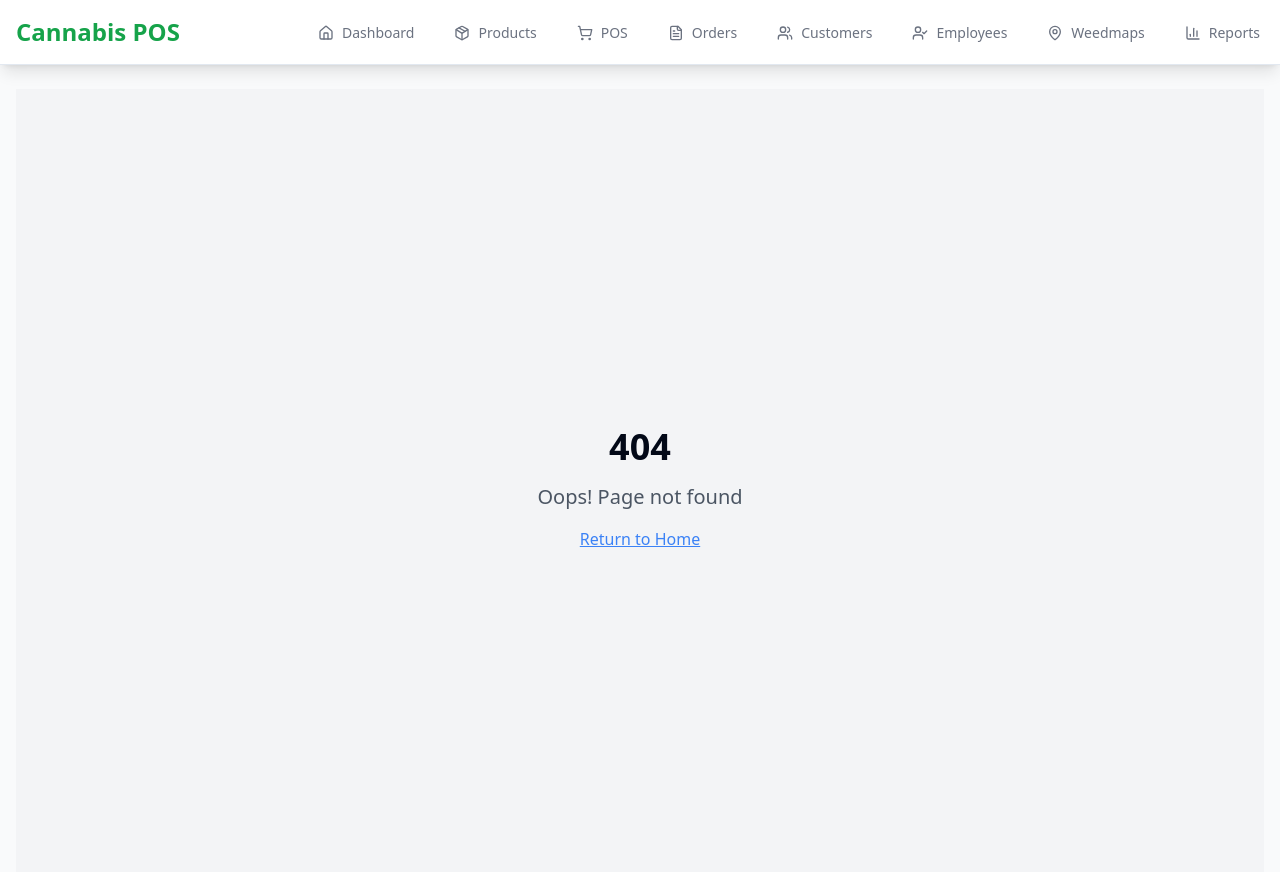
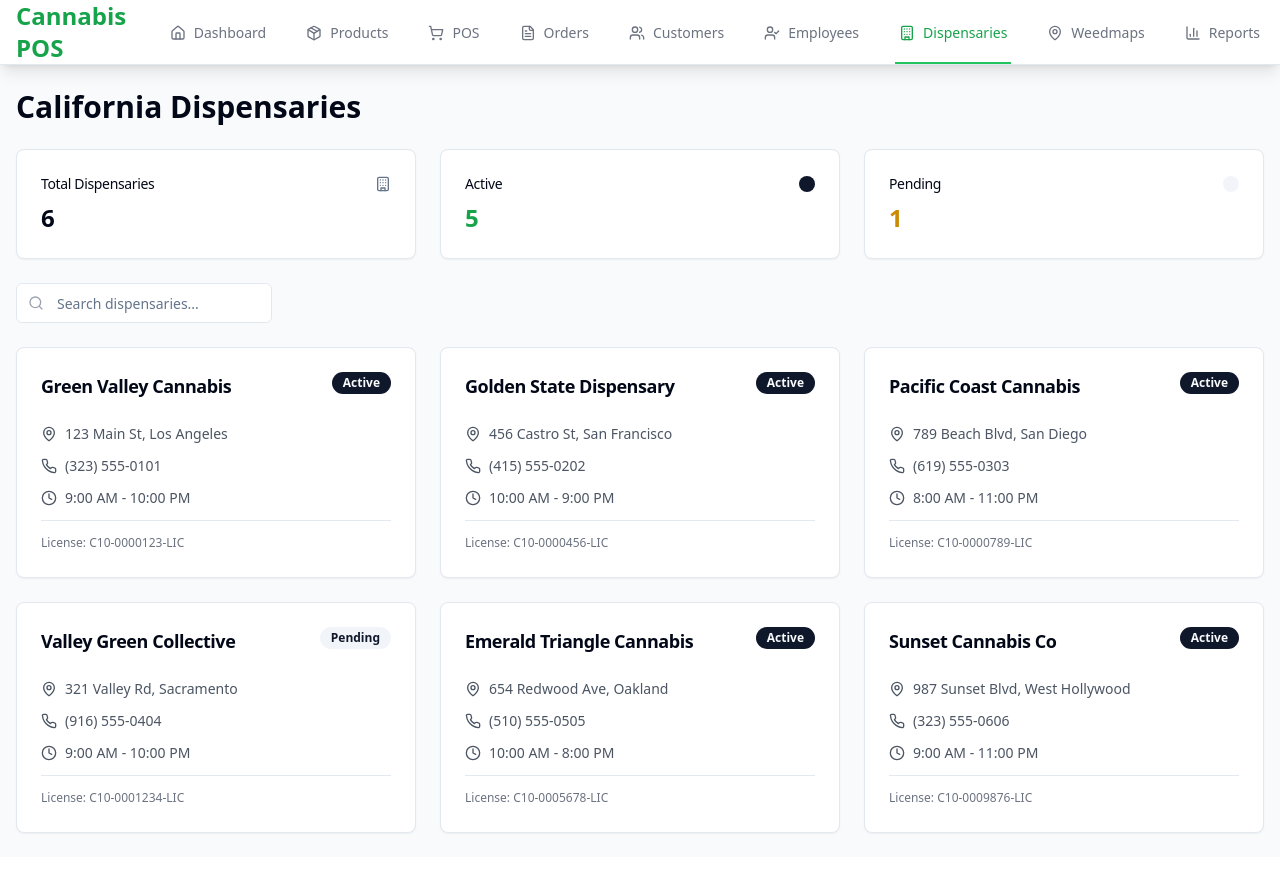
Before and after one commit to lalomorales22/budtender-business-boost, a React (Vite) app: page /dispensaries in a window 1280 px wide. Before the commit this address had no page. Shown: the top 872 px of the page. Built offline with nearby package versions, Linux system fonts and the light colour scheme.

Commit message:
Add Dispensaries page
Added a Dispensaries page with a California dispensaries view, integrated into the navigation between Employees and Weedmaps.

```diff
--- a/src/App.tsx
+++ b/src/App.tsx
@@ -12,6 +12,7 @@ import Orders from "./pages/Orders";
 import OrderDetails from "./pages/OrderDetails";
 import Customers from "./pages/Customers";
 import Employees from "./pages/Employees";
+import Dispensaries from "./pages/Dispensaries";
 import Weedmaps from "./pages/Weedmaps";
 import Reports from "./pages/Reports";
 import NotFound from "./pages/NotFound";
@@ -35,6 +36,7 @@ const App = () => (
               <Route path="/orders/:id" element={<OrderDetails />} />
               <Route path="/customers" element={<Customers />} />
               <Route path="/employees" element={<Employees />} />
+              <Route path="/dispensaries" element={<Dispensaries />} />
               <Route path="/weedmaps" element={<Weedmaps />} />
               <Route path="/reports" element={<Reports />} />
               <Route path="*" element={<NotFound />} />
--- a/src/components/Navigation.tsx
+++ b/src/components/Navigation.tsx
@@ -8,7 +8,8 @@ import {
   UserCheck,
   BarChart3,
   Home,
-  MapPin
+  MapPin,
+  Building
 } from 'lucide-react';
 
 const Navigation = () => {
@@ -21,6 +22,7 @@ const Navigation = () => {
     { path: '/orders', label: 'Orders', icon: FileText },
     { path: '/customers', label: 'Customers', icon: Users },
     { path: '/employees', label: 'Employees', icon: UserCheck },
+    { path: '/dispensaries', label: 'Dispensaries', icon: Building },
     { path: '/weedmaps', label: 'Weedmaps', icon: MapPin },
     { path: '/reports', label: 'Reports', icon: BarChart3 },
   ];
--- /dev/null
+++ b/src/pages/Dispensaries.tsx
@@ -0,0 +1,209 @@
+
+import { useState, useEffect } from 'react';
+import { Card, CardContent, CardHeader, CardTitle } from '@/components/ui/card';
+import { Input } from '@/components/ui/input';
+import { Badge } from '@/components/ui/badge';
+import { Search, MapPin, Phone, Clock, Building } from 'lucide-react';
+
+interface Dispensary {
+  id: number;
+  name: string;
+  address: string;
+  city: string;
+  phone: string;
+  hours: string;
+  license: string;
+  status: 'Active' | 'Pending' | 'Closed';
+}
+
+const Dispensaries = () => {
+  const [dispensaries, setDispensaries] = useState<Dispensary[]>([]);
+  const [filteredDispensaries, setFilteredDispensaries] = useState<Dispensary[]>([]);
+  const [searchTerm, setSearchTerm] = useState('');
+
+  // Sample California dispensaries data
+  const californiaDispensaries: Dispensary[] = [
+    {
+      id: 1,
+      name: "Green Valley Cannabis",
+      address: "123 Main St",
+      city: "Los Angeles",
+      phone: "(323) 555-0101",
+      hours: "9:00 AM - 10:00 PM",
+      license: "C10-0000123-LIC",
+      status: "Active"
+    },
+    {
+      id: 2,
+      name: "Golden State Dispensary",
+      address: "456 Castro St",
+      city: "San Francisco",
+      phone: "(415) 555-0202",
+      hours: "10:00 AM - 9:00 PM",
+      license: "C10-0000456-LIC",
+      status: "Active"
+    },
+    {
+      id: 3,
+      name: "Pacific Coast Cannabis",
+      address: "789 Beach Blvd",
+      city: "San Diego",
+      phone: "(619) 555-0303",
+      hours: "8:00 AM - 11:00 PM",
+      license: "C10-0000789-LIC",
+      status: "Active"
+    },
+    {
+      id: 4,
+      name: "Valley Green Collective",
+      address: "321 Valley Rd",
+      city: "Sacramento",
+      phone: "(916) 555-0404",
+      hours: "9:00 AM - 10:00 PM",
+      license: "C10-0001234-LIC",
+      status: "Pending"
+    },
+    {
+      id: 5,
+      name: "Emerald Triangle Cannabis",
+      address: "654 Redwood Ave",
+      city: "Oakland",
+      phone: "(510) 555-0505",
+      hours: "10:00 AM - 8:00 PM",
+      license: "C10-0005678-LIC",
+      status: "Active"
+    },
+    {
+      id: 6,
+      name: "Sunset Cannabis Co",
+      address: "987 Sunset Blvd",
+      city: "West Hollywood",
+      phone: "(323) 555-0606",
+      hours: "9:00 AM - 11:00 PM",
+      license: "C10-0009876-LIC",
+      status: "Active"
+    }
+  ];
+
+  useEffect(() => {
+    setDispensaries(californiaDispensaries);
+    setFilteredDispensaries(californiaDispensaries);
+  }, []);
+
+  useEffect(() => {
+    const filtered = dispensaries.filter(dispensary =>
+      dispensary.name.toLowerCase().includes(searchTerm.toLowerCase()) ||
+      dispensary.city.toLowerCase().includes(searchTerm.toLowerCase()) ||
+      dispensary.address.toLowerCase().includes(searchTerm.toLowerCase())
+    );
+    setFilteredDispensaries(filtered);
+  }, [dispensaries, searchTerm]);
+
+  const getStatusBadge = (status: string) => {
+    const statusColors: { [key: string]: 'default' | 'secondary' | 'destructive' } = {
+      Active: 'default',
+      Pending: 'secondary',
+      Closed: 'destructive'
+    };
+    return <Badge variant={statusColors[status] || 'secondary'}>{status}</Badge>;
+  };
+
+  const activeDispensaries = dispensaries.filter(d => d.status === 'Active').length;
+  const pendingDispensaries = dispensaries.filter(d => d.status === 'Pending').length;
+
+  return (
+    <div className="space-y-6">
+      <div className="flex justify-between items-center">
+        <h1 className="text-3xl font-bold">California Dispensaries</h1>
+      </div>
+
+      {/* Stats */}
+      <div className="grid grid-cols-1 md:grid-cols-3 gap-6">
+        <Card>
+          <CardHeader className="flex flex-row items-center justify-between space-y-0 pb-2">
+            <CardTitle className="text-sm font-medium">Total Dispensaries</CardTitle>
+            <Building className="h-4 w-4 text-muted-foreground" />
+          </CardHeader>
+          <CardContent>
+            <div className="text-2xl font-bold">{dispensaries.length}</div>
+          </CardContent>
+        </Card>
+
+        <Card>
+          <CardHeader className="flex flex-row items-center justify-between space-y-0 pb-2">
+            <CardTitle className="text-sm font-medium">Active</CardTitle>
+            <Badge variant="default" className="h-4 w-4 rounded-full p-0" />
+          </CardHeader>
+          <CardContent>
+            <div className="text-2xl font-bold text-green-600">{activeDispensaries}</div>
+          </CardContent>
+        </Card>
+
+        <Card>
+          <CardHeader className="flex flex-row items-center justify-between space-y-0 pb-2">
+            <CardTitle className="text-sm font-medium">Pending</CardTitle>
+            <Badge variant="secondary" className="h-4 w-4 rounded-full p-0" />
+          </CardHeader>
+          <CardContent>
+            <div className="text-2xl font-bold text-yellow-600">{pendingDispensaries}</div>
+          </CardContent>
+        </Card>
+      </div>
+
+      {/* Search */}
+      <div className="relative w-64">
+        <Search className="absolute left-3 top-1/2 transform -translate-y-1/2 text-gray-400 w-4 h-4" />
+        <Input
+          placeholder="Search dispensaries..."
+          value={searchTerm}
+          onChange={(e) => setSearchTerm(e.target.value)}
+          className="pl-10"
+        />
+      </div>
+
+      {/* Dispensaries Grid */}
+      <div className="grid grid-cols-1 md:grid-cols-2 lg:grid-cols-3 gap-6">
+        {filteredDispensaries.map(dispensary => (
+          <Card key={dispensary.id} className="hover:shadow-lg transition-shadow">
+            <CardHeader>
+              <div className="flex justify-between items-start">
+                <CardTitle className="text-lg">{dispensary.name}</CardTitle>
+                {getStatusBadge(dispensary.status)}
+              </div>
+            </CardHeader>
+            <CardContent className="space-y-3">
+              <div className="flex items-center gap-2 text-sm text-gray-600">
+                <MapPin className="w-4 h-4" />
+                <span>{dispensary.address}, {dispensary.city}</span>
+              </div>
+
+              <div className="flex items-center gap-2 text-sm text-gray-600">
+                <Phone className="w-4 h-4" />
+                <span>{dispensary.phone}</span>
+              </div>
+
+              <div className="flex items-center gap-2 text-sm text-gray-600">
+                <Clock className="w-4 h-4" />
+                <span>{dispensary.hours}</span>
+              </div>
+
+              <div className="pt-2 border-t">
+                <span className="text-xs text-gray-500">License: {dispensary.license}</span>
+              </div>
+            </CardContent>
+          </Card>
+        ))}
+      </div>
+
+      {filteredDispensaries.length === 0 && (
+        <div className="text-center py-12">
+          <Building className="mx-auto h-12 w-12 text-gray-400 mb-4" />
+          <p className="text-gray-500 text-lg">No dispensaries found</p>
+          <p className="text-gray-400">Try adjusting your search criteria</p>
+        </div>
+      )}
+    </div>
+  );
+};
+
+export default Dispensaries;
```
